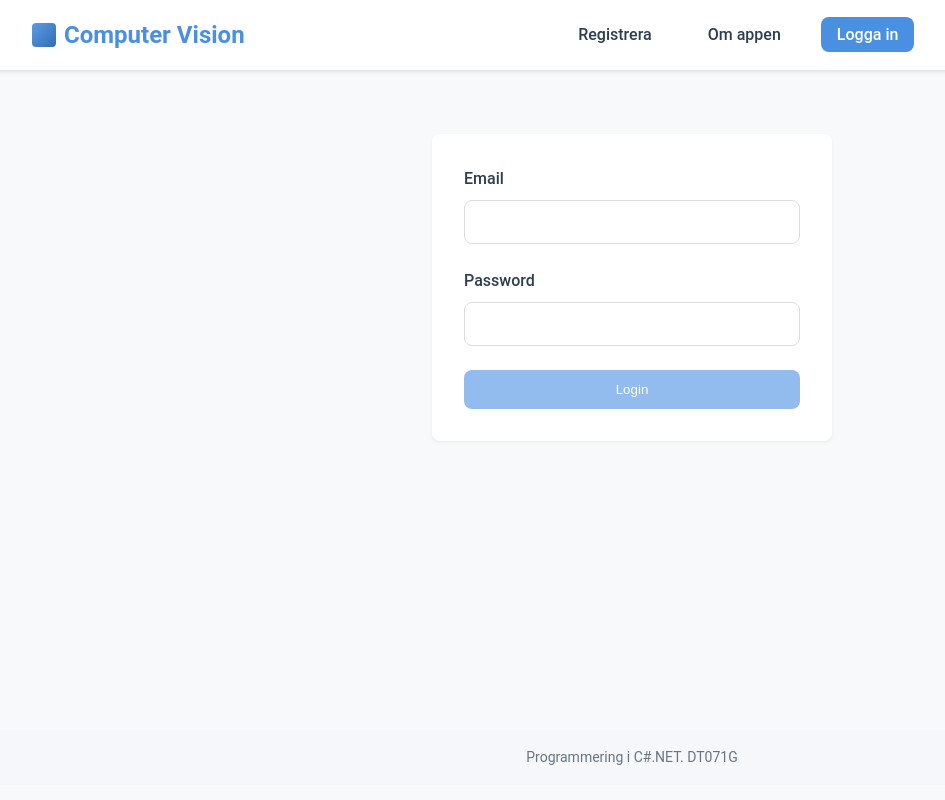
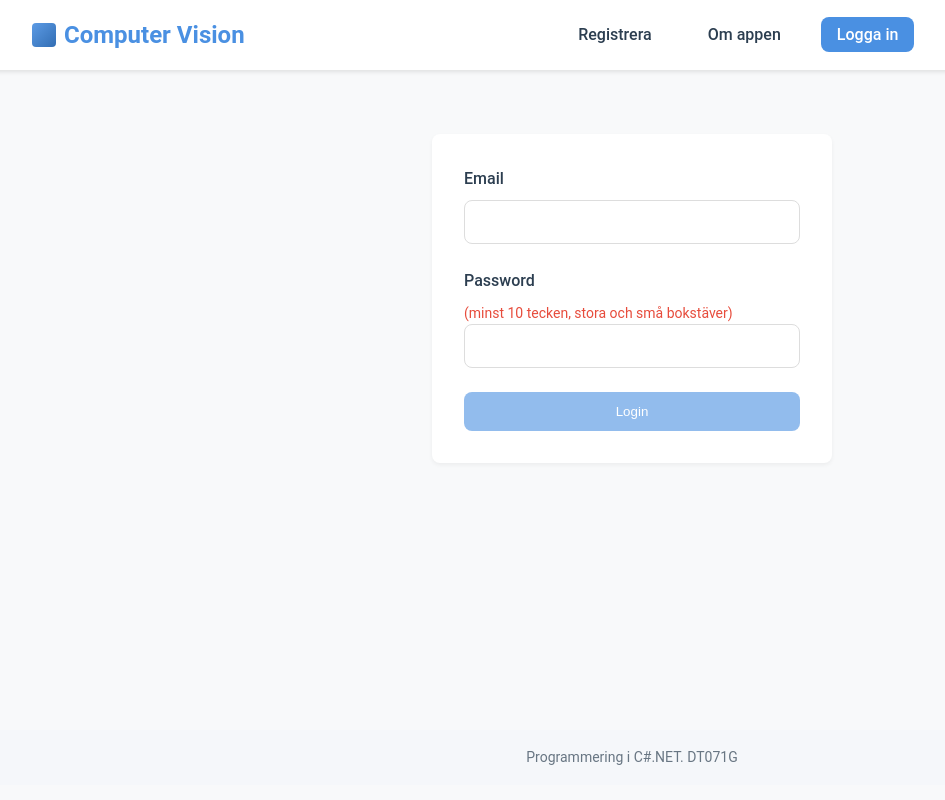
Before and after one commit to Himoazo/filters, an Angular app: page /login in a window 1280 px wide. Shown: the whole page, without its empty margins (8-953 px from the left). Built offline with nearby package versions, Linux system fonts and the light colour scheme.

Commit message:
password instrcution

```diff
--- a/src/app/main/login/login.component.html
+++ b/src/app/main/login/login.component.html
@@ -10,7 +10,7 @@
   </div>
 
   <div>
-    <label for="password">Password</label>
+    <label for="password">Password</label> <small>(minst 10 tecken, stora och små bokstäver)</small>
     <input id="password" formControlName="password" type="password" required />
     <div *ngIf="loginForm.get('password')?.invalid && loginForm.get('password')?.touched">
       <small>Password is required.</small>
```
